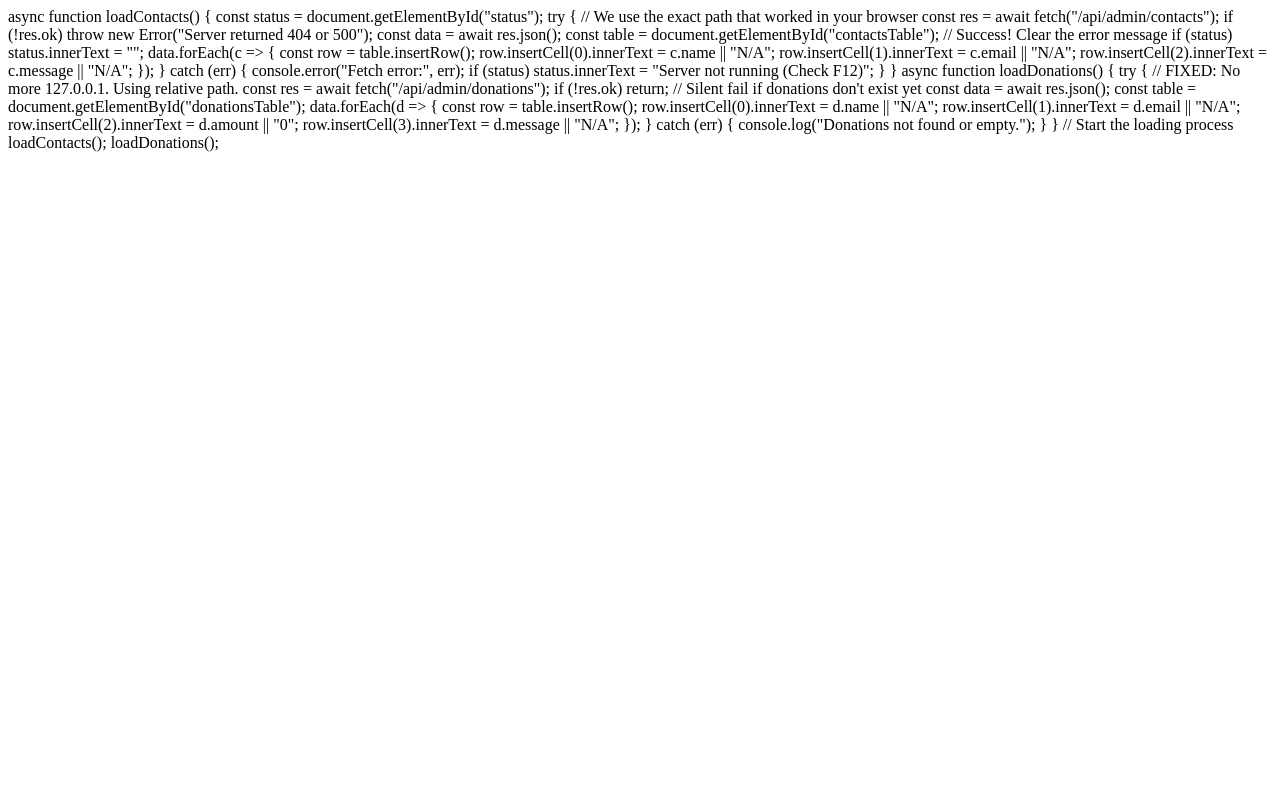
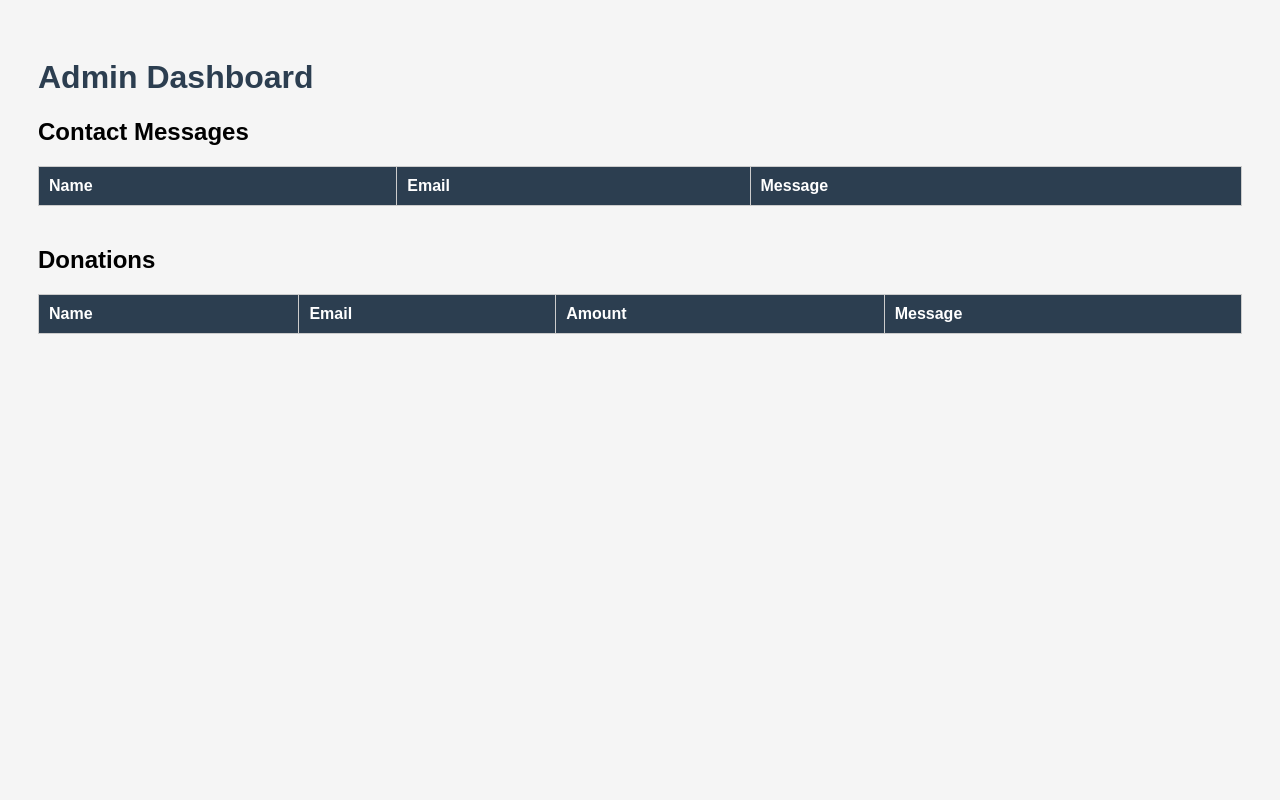
Before and after one commit to Shravan6767/Animal-Charity-3, a Flask app: page /admin in a window 1280 px wide. Run offline with Flask 3, Linux system fonts and the light colour scheme; data that the repository does not hold is empty.

Commit message:
Update admin.html

```diff
--- a/templates/admin.html
+++ b/templates/admin.html
@@ -1,50 +1,76 @@
-async function loadContacts() {
-    const status = document.getElementById("status");
-    try {
-        // We use the exact path that worked in your browser
+<!DOCTYPE html>
+<html>
+<head>
+<title>Admin Dashboard</title>
+<style>
+body{font-family:Arial;background:#f5f5f5;padding:30px}
+h1{color:#2c3e50}
+table{width:100%;border-collapse:collapse;margin-bottom:40px}
+th,td{border:1px solid #ccc;padding:10px;text-align:left}
+th{background:#2c3e50;color:white}
+</style>
+</head>
+
+<body>
+
+<h1>Admin Dashboard</h1>
+
+<h2>Contact Messages</h2>
+<table id="contactsTable">
+<tr>
+<th>Name</th>
+<th>Email</th>
+<th>Message</th>
+</tr>
+</table>
+
+<h2>Donations</h2>
+<table id="donationsTable">
+<tr>
+<th>Name</th>
+<th>Email</th>
+<th>Amount</th>
+<th>Message</th>
+</tr>
+</table>
+
+<script>
+
+async function loadContacts(){
+
 const res = await fetch("/api/admin/contacts");
+const data = await res.json();
 
-        if (!res.ok) throw new Error("Server returned 404 or 500");
-
-        const data = await res.json();
 const table = document.getElementById("contactsTable");
 
-        // Success! Clear the error message
-        if (status) status.innerText = "";
-
-        data.forEach(c => {
+data.forEach(c=>{
 const row = table.insertRow();
-            row.insertCell(0).innerText = c.name || "N/A";
-            row.insertCell(1).innerText = c.email || "N/A";
-            row.insertCell(2).innerText = c.message || "N/A";
+row.insertCell(0).innerText=c.name;
+row.insertCell(1).innerText=c.email;
+row.insertCell(2).innerText=c.message;
 });
-    } catch (err) {
-        console.error("Fetch error:", err);
-        if (status) status.innerText = "Server not running (Check F12)";
-    }
 }
 
-async function loadDonations() {
-    try {
-        // FIXED: No more 127.0.0.1. Using relative path.
-        const res = await fetch("/api/admin/donations");
-        if (!res.ok) return; // Silent fail if donations don't exist yet
+async function loadDonations(){
 
+const res = await fetch("http://127.0.0.1:5000/api/admin/donations");
 const data = await res.json();
+
 const table = document.getElementById("donationsTable");
 
-        data.forEach(d => {
+data.forEach(d=>{
 const row = table.insertRow();
-            row.insertCell(0).innerText = d.name || "N/A";
-            row.insertCell(1).innerText = d.email || "N/A";
-            row.insertCell(2).innerText = d.amount || "0";
-            row.insertCell(3).innerText = d.message || "N/A";
+row.insertCell(0).innerText=d.name;
+row.insertCell(1).innerText=d.email;
+row.insertCell(2).innerText=d.amount;
+row.insertCell(3).innerText=d.message;
 });
-    } catch (err) {
-        console.log("Donations not found or empty.");
-    }
 }
 
-// Start the loading process
 loadContacts();
 loadDonations();
+
+</script>
+
+</body>
+</html>
```
Lines whose indentation alone changed are shown as unchanged.
